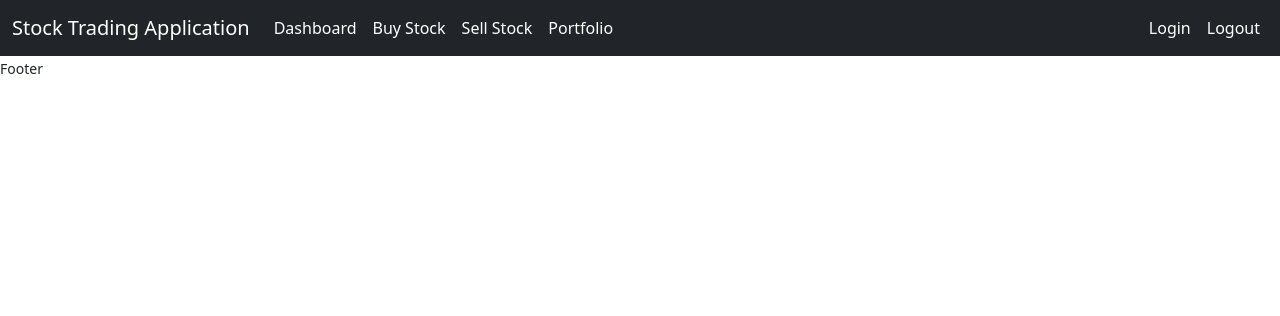
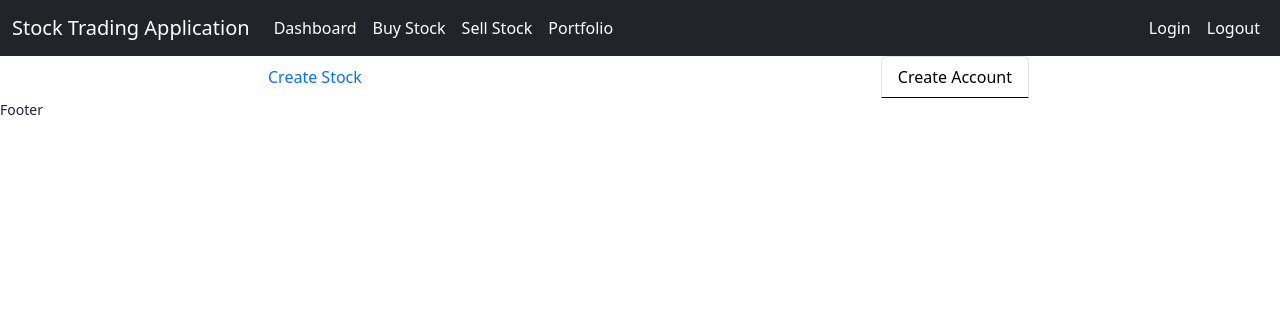
Before and after one commit to andrtbo/401StockApplication, a Flask app: page / in a window 1280 px wide. Shown: the top 316 px of the page. Run offline with Flask 3, Linux system fonts and the light colour scheme.

Commit message:
Changes that didn't transfer properly from the test branch

```diff
--- a/app.py
+++ b/app.py
@@ -185,3 +185,12 @@ def portfolio():
         return redirect(url_for('login'))
     else:
         return render_template('portfolio.html')
+
+@app.route("/create_stock", methods=["GET", "POST"])
+def create_stock():
+
+    form = StockForm()
+
+    new_stock = Stock(stock_ticker = form.stock_ticker.data, company_name = form.company_name.data, market_price = form.market_price.data, volume_owned = form.volume_owned.data, market_volume = form.market_volume.data)
+
+    return render_template('create_stock.html', form=form)
--- a/templates/dashboard.html
+++ b/templates/dashboard.html
@@ -13,6 +13,16 @@
         {% endif %}
         {% endwith %}
     </ul>
+
+    <ul class="nav nav-tabs card-header-tabs w-100 justify-content-around">
+        <li class="nav-item">
+            <a class="nav-link" href="{{ url_for('create_stock') }}">Create Stock</a>
+        </li>
+        <li class="nav-item">
+            <!-- class = "active" determines which nav tab is selected for the page -->
+            <a class="nav-link active" href="{{ url_for('create_account') }}">Create Account</a>
+        </li>
+    </ul>
 {% endblock %}
 
 {% block footer%}Footer{% endblock %}
```
